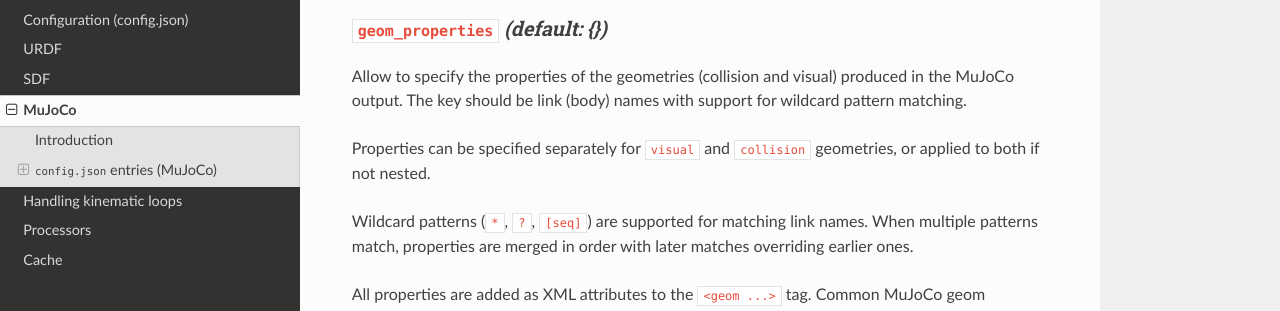
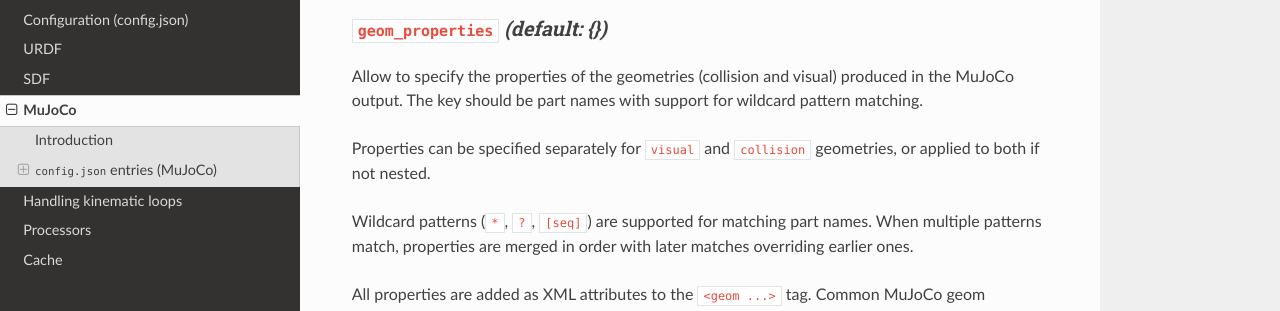
Before and after one commit to Rhoban/onshape-to-robot, a Sphinx documentation site: the page built from docs/source/exporter_mujoco.rst, in a window 1280 px wide and 900 px high, scrolled down 1947 px. Shown: the part 191-502 px from the top of the window. Built offline with Sphinx 7.4.7 and the Read the Docs theme 3.1.0, drawn with Linux system fonts in a browser that asks for light colours.

Commit message:
Fix geom_properties to match on unique part names instead of link names
Previously, geom_properties patterns were matched against link (body) names,
which caused issues when trying to target specific parts like "foot" and
"foot_2" that were inside links with different names (e.g., "tibia").

Now patterns are matched against the unique part name (with _2, _3 suffixes
for duplicate parts), which is more intuitive and matches what users see
in the generated output.

```diff
--- a/docs/source/exporter_mujoco.rst
+++ b/docs/source/exporter_mujoco.rst
@@ -111,11 +111,11 @@
 ``geom_properties`` *(default: {})*
 ~~~~~~~~~~~~~~~~~~~~~~~~~~~~~~~~~~~
 
-Allow to specify the properties of the geometries (collision and visual) produced in the MuJoCo output. The key should be link (body) names with support for wildcard pattern matching.
+Allow to specify the properties of the geometries (collision and visual) produced in the MuJoCo output. The key should be part names with support for wildcard pattern matching.
 
 Properties can be specified separately for ``visual`` and ``collision`` geometries, or applied to both if not nested.
 
-Wildcard patterns (``*``, ``?``, ``[seq]``) are supported for matching link names. When multiple patterns match, properties are merged in order with later matches overriding earlier ones.
+Wildcard patterns (``*``, ``?``, ``[seq]``) are supported for matching part names. When multiple patterns match, properties are merged in order with later matches overriding earlier ones.
 
 All properties are added as XML attributes to the ``<geom ...>`` tag. Common MuJoCo geom attributes include:
 
--- a/docs/source/exporter_sdf.rst
+++ b/docs/source/exporter_sdf.rst
@@ -83,11 +83,11 @@
 ``geom_properties`` *(default: {})*
 ~~~~~~~~~~~~~~~~~~~~~~~~~~~~~~~~~~~
 
-Allow to specify the properties of the geometries (collision and visual) produced in the SDF output. The key should be link names with support for wildcard pattern matching.
+Allow to specify the properties of the geometries (collision and visual) produced in the SDF output. The key should be part names with support for wildcard pattern matching.
 
 Properties can be specified separately for ``visual`` and ``collision`` geometries, or applied to both if not nested.
 
-Wildcard patterns (``*``, ``?``, ``[seq]``) are supported for matching link names. When multiple patterns match, properties are merged in order with later matches overriding earlier ones.
+Wildcard patterns (``*``, ``?``, ``[seq]``) are supported for matching part names. When multiple patterns match, properties are merged in order with later matches overriding earlier ones.
 
 All properties are added as nested XML elements within the ``<visual>`` or ``<collision>`` tags. Common SDF geometry properties include:
 
--- a/docs/source/exporter_urdf.rst
+++ b/docs/source/exporter_urdf.rst
@@ -83,11 +83,11 @@
 ``geom_properties`` *(default: {})*
 ~~~~~~~~~~~~~~~~~~~~~~~~~~~~~~~~~~~
 
-Allow to specify the properties of the geometries (collision and visual) produced in the URDF output. The key should be link names with support for wildcard pattern matching.
+Allow to specify the properties of the geometries (collision and visual) produced in the URDF output. The key should be part names with support for wildcard pattern matching.
 
 Properties can be specified separately for ``visual`` and ``collision`` geometries, or applied to both if not nested.
 
-Wildcard patterns (``*``, ``?``, ``[seq]``) are supported for matching link names. When multiple patterns match, properties are merged in order with later matches overriding earlier ones.
+Wildcard patterns (``*``, ``?``, ``[seq]``) are supported for matching part names. When multiple patterns match, properties are merged in order with later matches overriding earlier ones.
 
 All properties are added as nested XML elements within the ``<visual>`` or ``<collision>`` tags. Common URDF geometry properties include:
 
```
Also changed, not shown: 1 other file.
